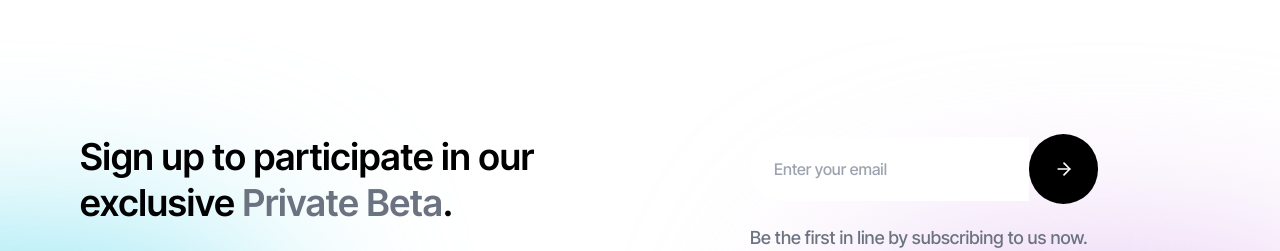
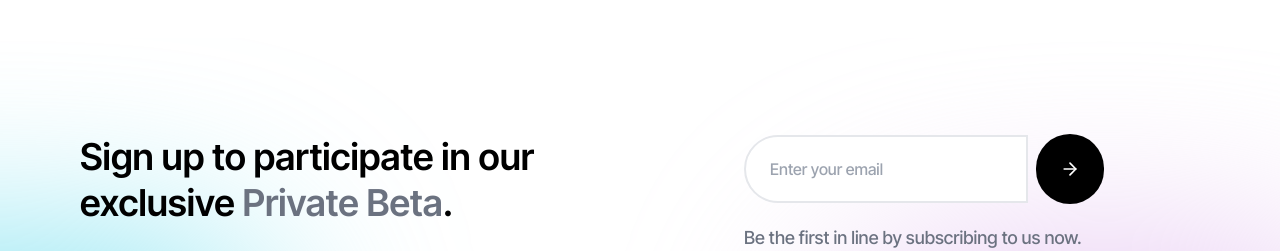
Before and after one commit to skupta12/Marketing-Agency, a Next.js app: page /work in a window 1280 px wide. Shown: the part 1780-2031 px from the top of the page. Built offline with nearby package versions, Linux system fonts and the light colour scheme; a web font is replaced by a local one.

Commit message:
Preloader

```diff
--- a/src/components/CTA.tsx
+++ b/src/components/CTA.tsx
@@ -27,13 +27,13 @@ const CTA = () => {
               <div className="flex items-center mb-5">
                 <input
                   className="px-6 py-5 bg-white rounded-l-full
-              max-w-[600px] w-full placeholder:font-medium outline-[thin] focus:outline-gray-400"
+              max-w-[600px] w-full placeholder:font-medium outline-[thin] border-2 focus:outline-none focus:border-sky-500"
                   type="email"
                   name="email"
                   placeholder="Enter your email"
                 />
                 <button
-                  className="w-[80px] h-[70px] rounded-full p-4 bg-black flex flex-col justify-center items-center"
+                  className="w-[80px] h-[70px] ml-2 rounded-full p-4 bg-black flex flex-col justify-center items-center"
                   type="submit"
                 >
                   <ArrowRight className="text-white w-[20px] h-[20px]" />
```
